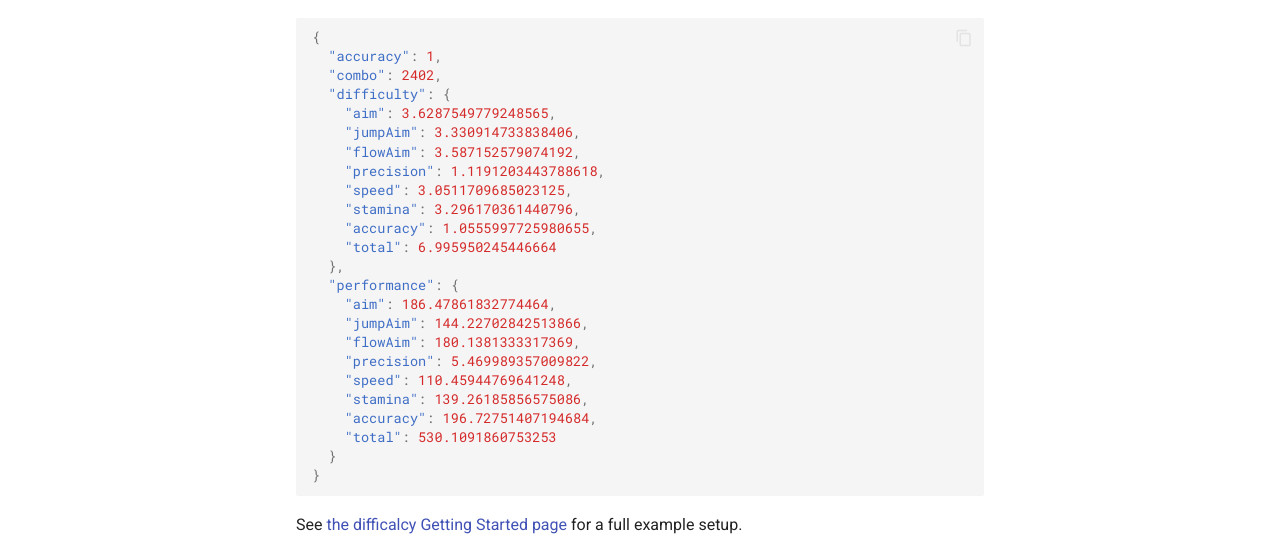
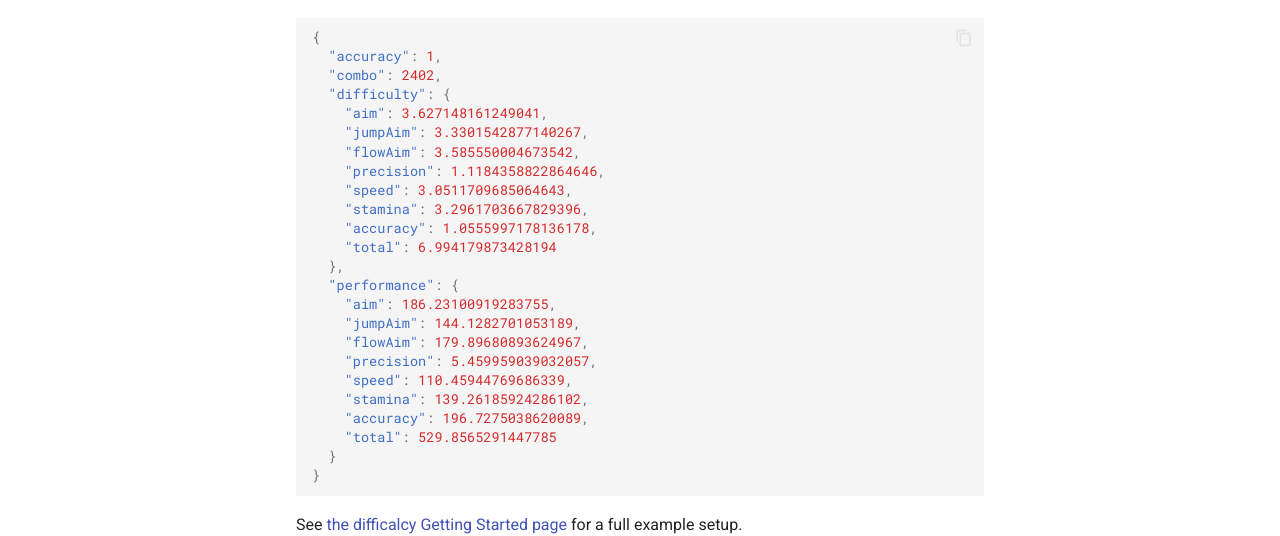
Before and after one commit to Syriiin/difficalcy-performanceplus, an MkDocs documentation site: the page built from docs/docs/index.md, in a window 1280 px wide and 1266 px high. Shown: the part 640-1176 px from the top of the window. Built offline with MkDocs 1.6.1 and Material for MkDocs 9.7.7, drawn with Linux system fonts in a browser that asks for light colours; comment, search, counter and statistics services are not loaded.

Commit message:
Update docs

````diff
--- a/docs/docs/index.md
+++ b/docs/docs/index.md
@@ -29,24 +29,24 @@ Get your lazer powered calculations:
   "accuracy": 1,
   "combo": 2402,
   "difficulty": {
-    "aim": 3.6287549779248565,
-    "jumpAim": 3.330914733838406,
-    "flowAim": 3.587152579074192,
-    "precision": 1.1191203443788618,
-    "speed": 3.0511709685023125,
-    "stamina": 3.296170361440796,
-    "accuracy": 1.0555997725980655,
-    "total": 6.995950245446664
+    "aim": 3.627148161249041,
+    "jumpAim": 3.3301542877140267,
+    "flowAim": 3.585550004673542,
+    "precision": 1.1184358822864646,
+    "speed": 3.0511709685064643,
+    "stamina": 3.2961703667829396,
+    "accuracy": 1.0555997178136178,
+    "total": 6.994179873428194
   },
   "performance": {
-    "aim": 186.47861832774464,
-    "jumpAim": 144.22702842513866,
-    "flowAim": 180.1381333317369,
-    "precision": 5.469989357009822,
-    "speed": 110.45944769641248,
-    "stamina": 139.26185856575086,
-    "accuracy": 196.72751407194684,
-    "total": 530.1091860753253
+    "aim": 186.23100919283755,
+    "jumpAim": 144.1282701053189,
+    "flowAim": 179.89680893624967,
+    "precision": 5.459959039032057,
+    "speed": 110.45944769686339,
+    "stamina": 139.26185924286102,
+    "accuracy": 196.7275038620089,
+    "total": 529.8565291447785
   }
 }
 ```
````
